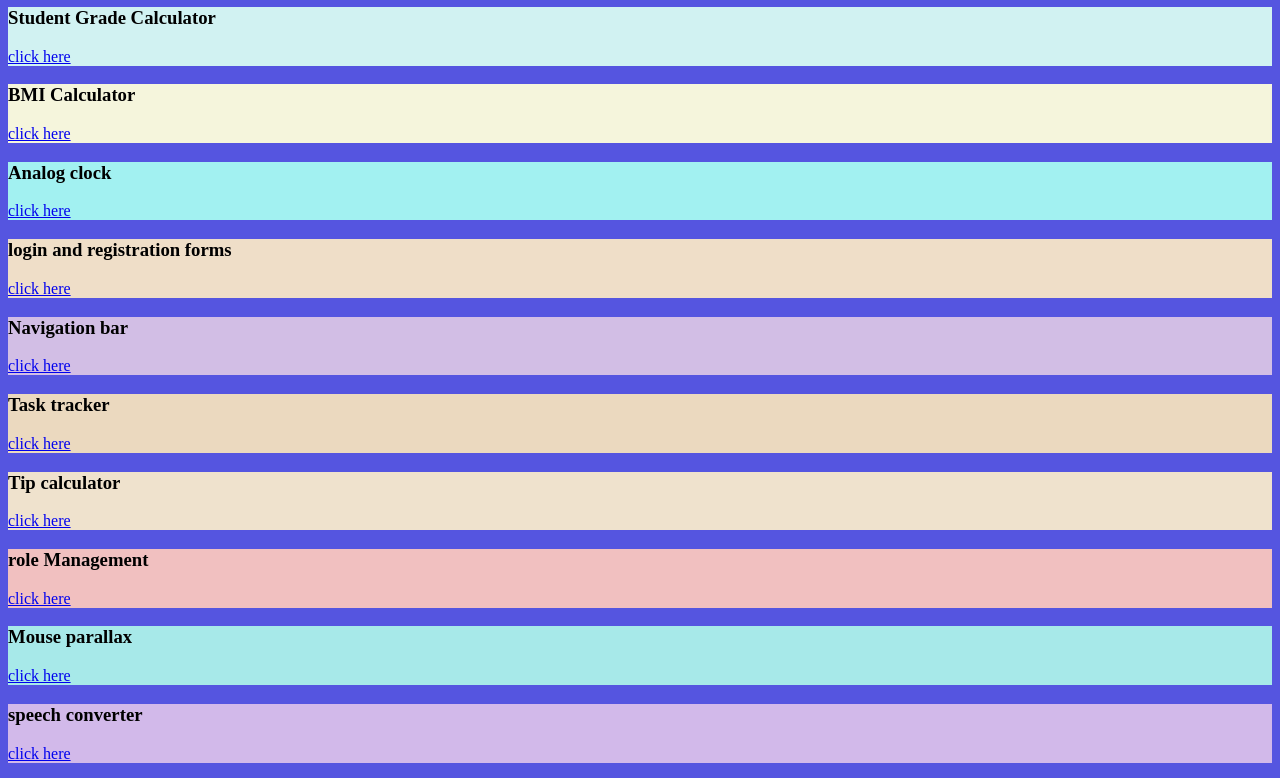
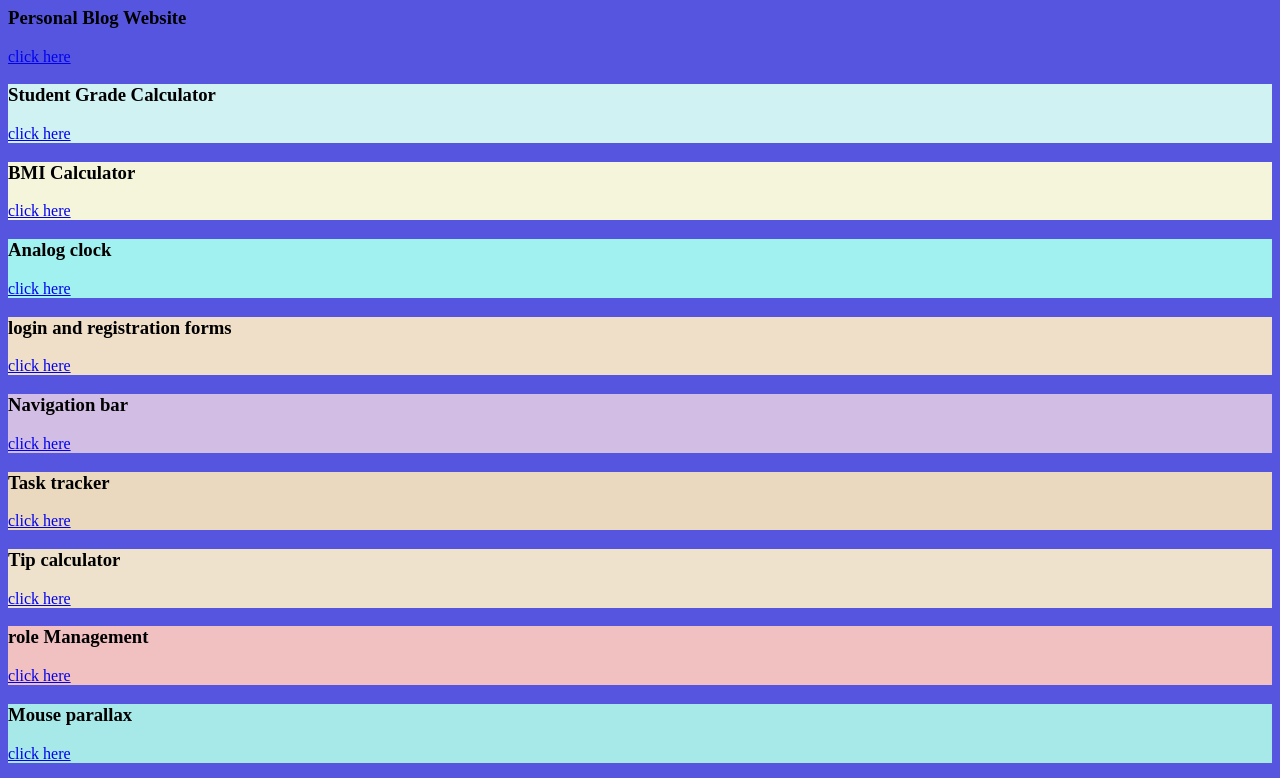
Before and after one commit to deepbhagat123/my-project, a plain HTML site: page index.html in a window 1280 px wide. Shown: the part 73-851 px from the top of the page. Drawn offline with Linux system fonts and the light colour scheme.

Commit message:
Update index.html

```diff
--- a/index.html
+++ b/index.html
@@ -47,8 +47,13 @@
     </style>
 </head>
 <body class="background">
+
     <div class="project">
     <h1>My projects</h1>
+    </div>
+    <div class="blog">
+        <h3> Personal Blog Website</h3>
+        <a href="https://github.com/deepbhagat123/blog">click here</a>
     </div>
     <div class="grade_calculator">
         <h3> Student Grade Calculator</h3>
```
